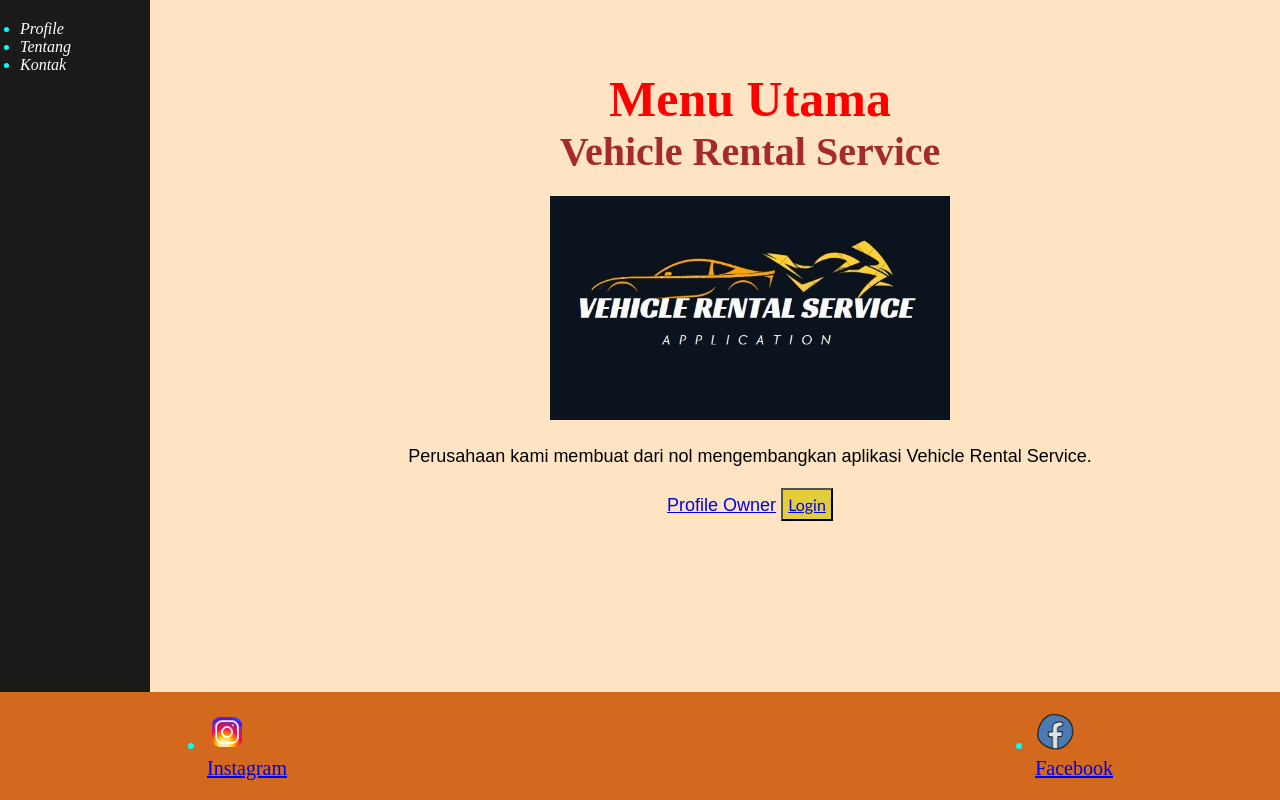
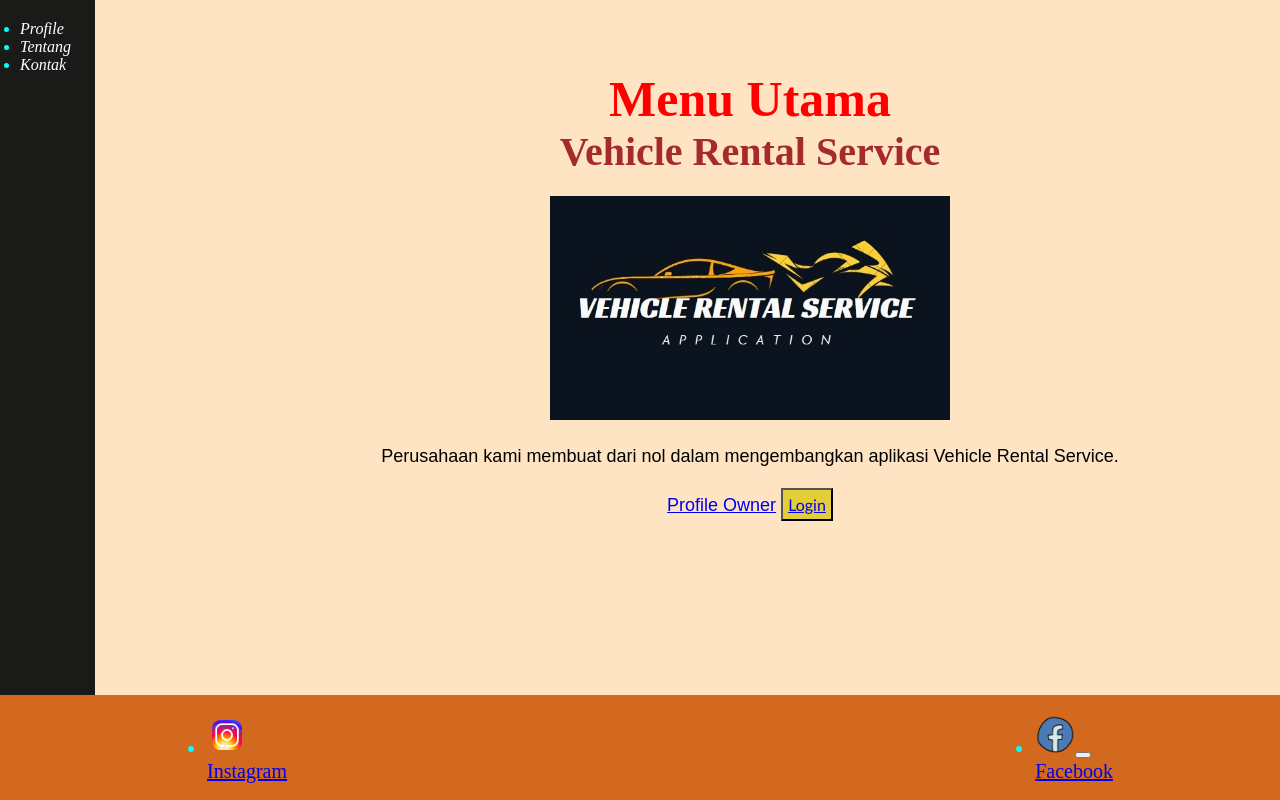
Before and after one commit to AhmadBalya/Kelompok-3-MI2022C-VRS-Website, a PHP site: page / in a window 1280 px wide. Run offline with PHP 8.4, Linux system fonts and the light colour scheme.

Commit message:
update style css untuk index html

```diff
--- a/assets/CSS/Style.css
+++ b/assets/CSS/Style.css
@@ -23,7 +23,7 @@ body {
 /* Page Styles */
 .sidebar {
     background-color: #1a1a19;
-    width: 150px;
+    width: 95px;
     height: 100vh;
     position: fixed;
 }
@@ -85,6 +85,7 @@ body {
 .footer {
     background-color:chocolate;
     color: #fff;
+    height: 65px;
     padding: 20px;
     position: fixed;
     bottom: 0;
--- a/index.html
+++ b/index.html
@@ -26,7 +26,7 @@
                   <img src="./assets/gambar/VRS.jpg" alt="">
                     <p>
                 <br>
-                    Perusahaan kami membuat dari nol mengembangkan aplikasi Vehicle Rental Service.
+                    Perusahaan kami membuat dari nol dalam mengembangkan aplikasi Vehicle Rental Service.
                     </p>
                 <br>
                   <a href="./assets/ProfileOwner.html" class="action-btn">Profile Owner</a>
@@ -41,7 +41,7 @@
               <img src="./assets/gambar/icons8-instagram-48.png" alt="" /><a href="https://www.instagram.com/haulaabdi/"> <p>Instagram</p>
             </li>
             <li>
-              <img src="./assets/gambar/icons8-facebook-48.png" alt="" /><a href="https://www.facebook.com/ahmad.balya.diwanullatif/"><p>Facebook</p></a>
+              <img src="./assets/gambar/icons8-facebook-48.png" alt="" /><button></button><a href="https://www.facebook.com/ahmad.balya.diwanullatif/"><p>Facebook</p></a>
             </li>
           </ul>
         </footer>
```
